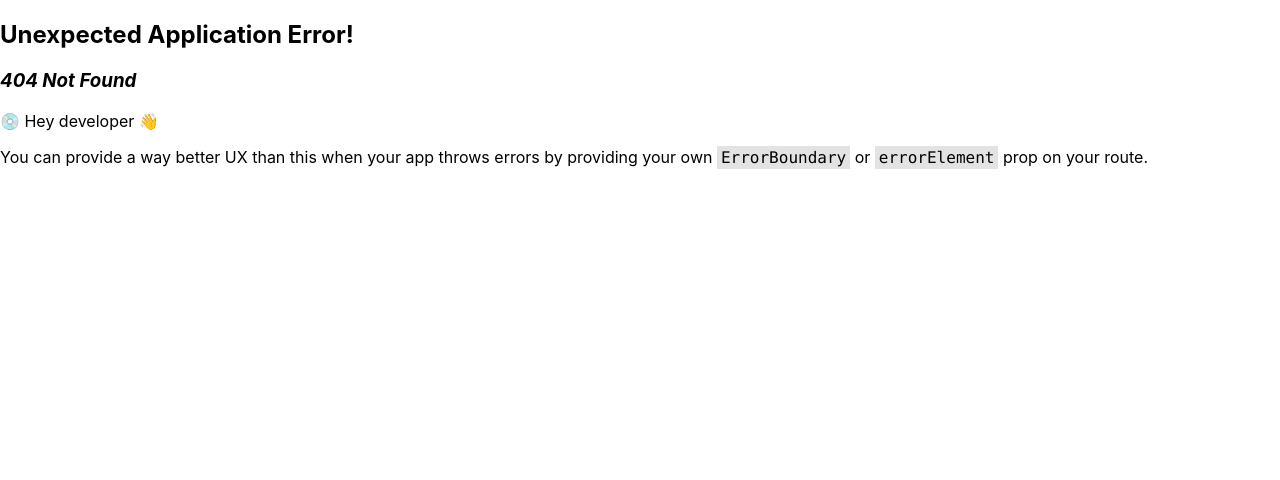
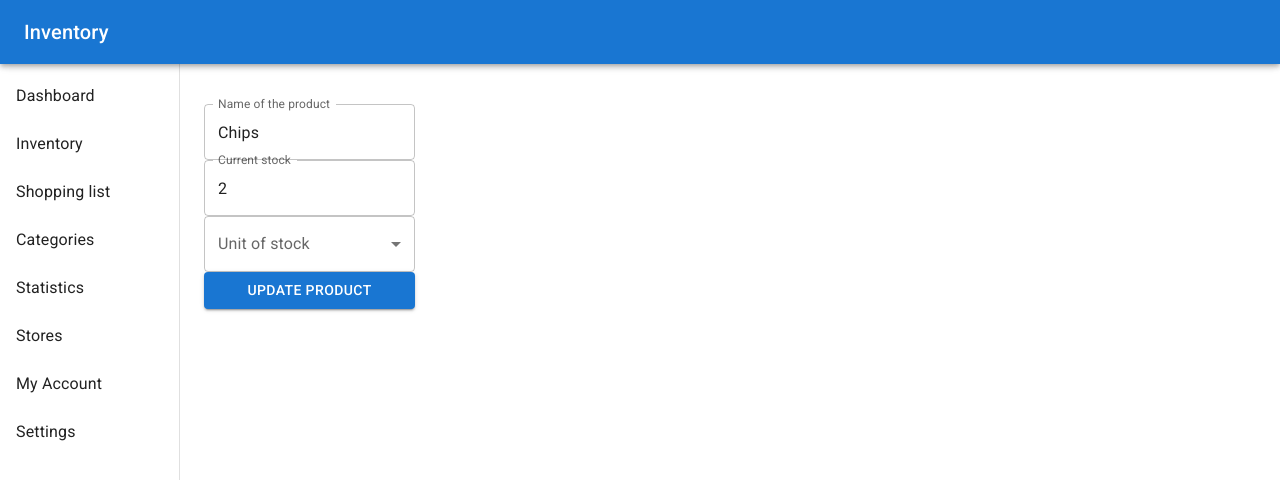
Before and after one commit to cytrowski-mentoring/inventory, a React (Create React App) app: page /edit-item/1 in a window 1280 px wide. Before the commit this address had no page. Shown: the top 480 px of the page. Built offline with nearby package versions, Linux system fonts and the light colour scheme; data requests are answered from the project's data file.

Commit message:
Adding editing function

```diff
--- a/db.json
+++ b/db.json
@@ -34,9 +34,9 @@
       "quantity": 250
     },
     {
-      "name": "M",
-      "unitId": 2,
-      "quantity": 4,
+      "name": "C",
+      "unitId": 1,
+      "quantity": 5,
       "id": 7
     }
   ],
--- /dev/null
+++ b/src/components/EditItemForm.tsx
@@ -0,0 +1,93 @@
+import {
+  Button,
+  FormControl,
+  InputLabel,
+  MenuItem,
+  Select,
+  TextField,
+} from "@mui/material";
+import { FormEventHandler, useEffect, useState } from "react";
+import {
+  apiAddProductToInventory,
+  apiEditProduct,
+  getProduct,
+} from "../services/inventory";
+import { getUnits } from "../services/units";
+import { InventoryItem, Unit } from "../utils";
+import { useNavigate, useParams } from "react-router-dom";
+
+export const EditItemForm = () => {
+  const { itemId } = useParams();
+  const [units, setUnits] = useState<Unit[]>([]);
+  const [product, setProduct] = useState<InventoryItem | null>(null);
+  useEffect(() => {
+    getUnits().then(setUnits);
+  }, []);
+  useEffect(() => {
+    getProduct(Number(itemId)).then(setProduct);
+  }, [itemId]);
+  const navigate = useNavigate();
+  const handleSubmit: FormEventHandler = (event) => {
+    event.preventDefault();
+    const target = event.target as unknown as {
+      name: HTMLInputElement;
+      quantity: HTMLInputElement;
+      unit: HTMLSelectElement;
+    };
+    const name = target.name.value;
+    const quantity = Number(target.quantity.value);
+    const unit = Number(target.unit.value) as Unit["id"];
+    apiEditProduct(Number(itemId), quantity, name, unit).then(() => {
+      navigate("/inventory");
+    });
+    target.name.value = "";
+    target.quantity.value = "";
+    target.unit.value = "";
+    //console.log(event.target.unit.value);
+  };
+  if (product === null) {
+    return <div>Loading product data</div>;
+  }
+  return (
+    <form onSubmit={handleSubmit}>
+      <FormControl margin="normal">
+        <TextField
+          id="1"
+          label="Name of the product"
+          variant="outlined"
+          name="name"
+          defaultValue={product.name}
+        />
+        <TextField
+          id="2"
+          label="Current stock"
+          variant="outlined"
+          name="quantity"
+          defaultValue={product.quantity}
+        />
+        <FormControl>
+          <InputLabel id="4">Unit of stock</InputLabel>
+          <Select
+            id="3"
+            label="Unit of stock"
+            variant="outlined"
+            defaultValue={product.unitId}
+            name="unit"
+          >
+            <MenuItem value="" disabled>
+              Pick unit
+            </MenuItem>
+            {units.map((option) => (
+              <MenuItem key={option.id} value={option.id}>
+                {option.label}
+              </MenuItem>
+            ))}
+          </Select>
+        </FormControl>
+        <Button variant="contained" type="submit">
+          Update product
+        </Button>
+      </FormControl>
+    </form>
+  );
+};
--- a/src/components/Inventory.tsx
+++ b/src/components/Inventory.tsx
@@ -11,8 +11,10 @@ import { InventoryItem, Unit } from "../utils";
 import { Link } from "react-router-dom";
 import { apiRemoveProduct, getInventory } from "../services/inventory";
 import { getUnits } from "../services/units";
+import { useNavigate } from "react-router-dom";
 
 export const Inventory = () => {
+  const navigate = useNavigate();
   const [inventoryItems, setInventoryItems] = useState<InventoryItem[]>([]);
   const [units, setUnits] = useState<Unit[]>([]);
   useEffect(() => {
@@ -40,7 +42,13 @@ export const Inventory = () => {
                     secondary={`${item.quantity} ${item.unit ?? ""}`}
                   />
                 </ListItemButton>
-                <ListItemButton>Edit</ListItemButton>
+                <ListItemButton
+                  onClick={() => {
+                    navigate(`/edit-item/${item.id}`);
+                  }}
+                >
+                  Edit
+                </ListItemButton>
                 <ListItemButton
                   onClick={() => {
                     apiRemoveProduct(item.id).then(() => {
--- a/src/index.tsx
+++ b/src/index.tsx
@@ -12,6 +12,7 @@ import { Statistics } from "./components/Statistics";
 import { Stores } from "./components/Stores";
 import { MyAccount } from "./components/MyAccount";
 import { Settings } from "./components/Settings";
+import { EditItemForm } from "./components/EditItemForm";
 
 const router = createBrowserRouter([
   {
@@ -25,6 +26,10 @@ const router = createBrowserRouter([
       {
         path: "add-item",
         element: <AddItemForm />,
+      },
+      {
+        path: "edit-item/:itemId",
+        element: <EditItemForm />,
       },
       {
         path: "shopping-list",
--- a/src/services/inventory.ts
+++ b/src/services/inventory.ts
@@ -29,9 +29,9 @@ export const apiRemoveProduct = (productId: number) => {
 
 export const apiEditProduct = (
   productId: number,
-  productStock: number,
-  productName: string,
-  productUnit: string
+  quantity: number,
+  name: string,
+  unitId: number
 ) => {
   return fetch(`http://localhost:9000/inventory/${productId}`, {
     method: "PATCH",
@@ -39,9 +39,9 @@ export const apiEditProduct = (
       "Content-Type": "application/json",
     },
     body: JSON.stringify({
-      name: productName,
-      unit: productUnit,
-      stock: productStock,
+      name: name,
+      unitId: unitId,
+      quantity: quantity,
     }),
   });
 };
@@ -51,3 +51,9 @@ export const getInventory = (): Promise<InventoryItem[]> => {
     response.json()
   );
 };
+
+export const getProduct = (itemId: number): Promise<InventoryItem> => {
+  return fetch(`http://localhost:9000/inventory/${itemId}`).then((response) =>
+    response.json()
+  );
+};
```
